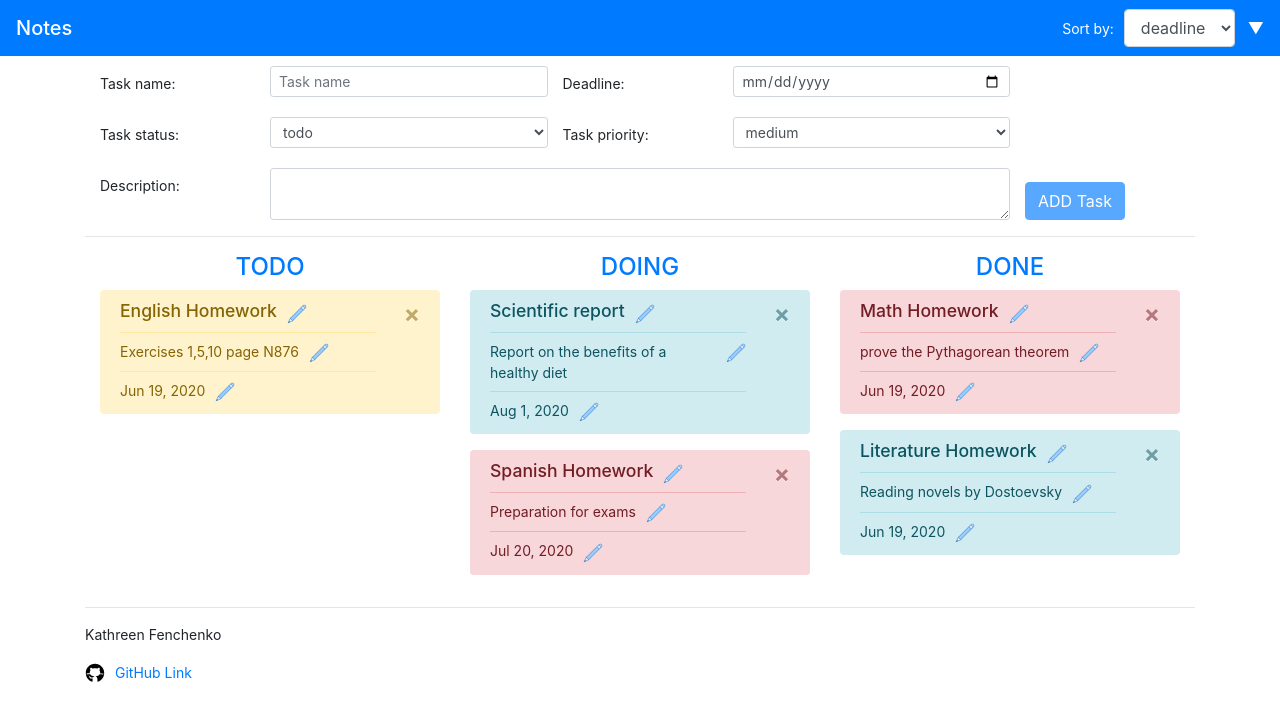
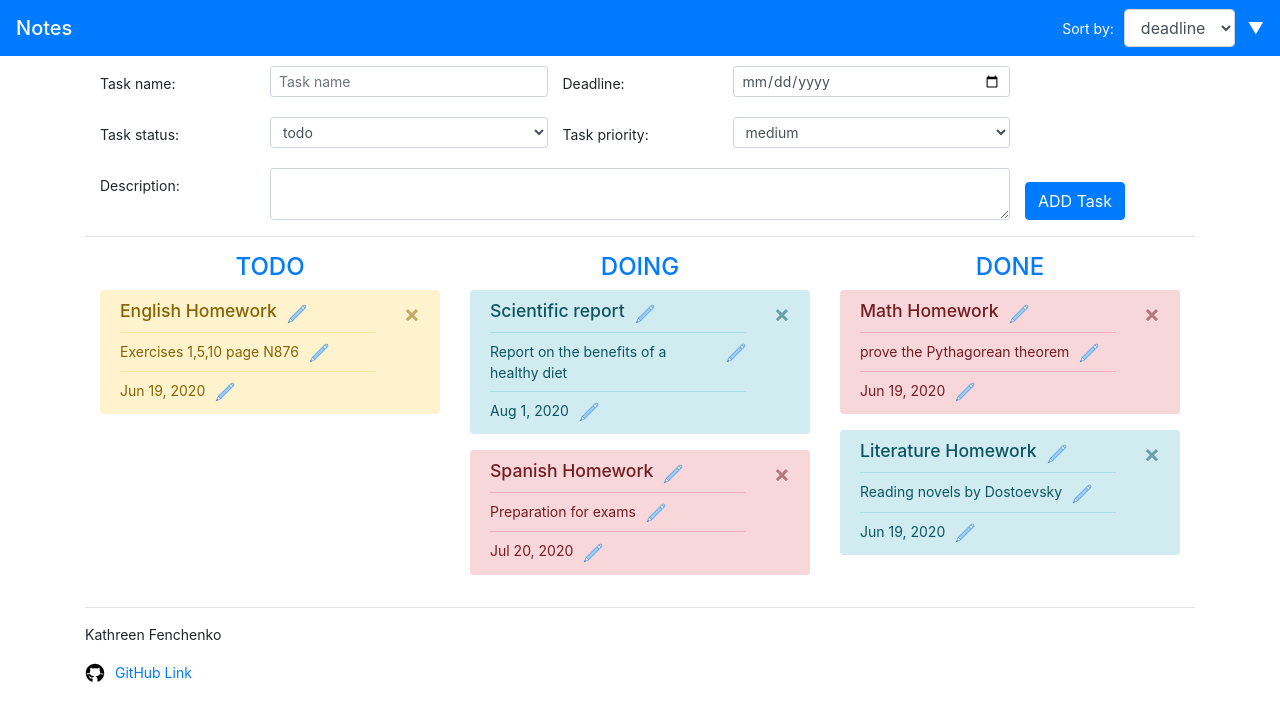
Before and after one commit to kathleen-fen/todo-list-angular, an Angular app: page / in a window 1280 px wide. Shown: the top 720 px of the page. Built offline with nearby package versions, Linux system fonts and the light colour scheme.

Commit message:
all done button remade

```diff
--- a/src/app/app.component.html
+++ b/src/app/app.component.html
@@ -44,7 +44,7 @@
       <label for="FormControlDescr" class="col-md-2 col-form-label">Description:</label>
       <textarea class="form-control form-control-sm col-md-8" id="FormControlDescr" rows="2"  formControlName="descr"></textarea>
       <div class="col-md-2 button-wrapper">
-        <button class="btn btn-primary" type="submit" [disabled]="form.invalid" >ADD Task</button>
+        <button class="btn btn-primary" type="submit">ADD Task</button>
       </div>
     </div>
   </form>
--- a/src/app/app.component.ts
+++ b/src/app/app.component.ts
@@ -102,10 +102,12 @@ export class AppComponent implements OnInit {
   }
 
   addTask() {
-    this.tasks.unshift({ id:uuidv4(),...this.form.value})
-    this.form.setValue({...this.defaultTask})
-    this.form.markAsUntouched()
-    this.updateTasks()
+    if (this.form.valid) {
+      this.tasks.unshift({ id:uuidv4(),...this.form.value})
+      this.form.setValue({...this.defaultTask})
+      this.form.markAsUntouched()
+      this.updateTasks()
+    } else this.form.get('name').markAsTouched()
   }
 
   deleteTask(delTask) {
--- a/src/app/app.module.ts
+++ b/src/app/app.module.ts
@@ -5,9 +5,6 @@ import { AppComponent } from './app.component';
 import { FormsModule, ReactiveFormsModule } from '@angular/forms';
 import { TaskComponent } from './task/task.component';
 import { DragDropModule } from '@angular/cdk/drag-drop';
-
-
-
 
 @NgModule({
   declarations: [
```
